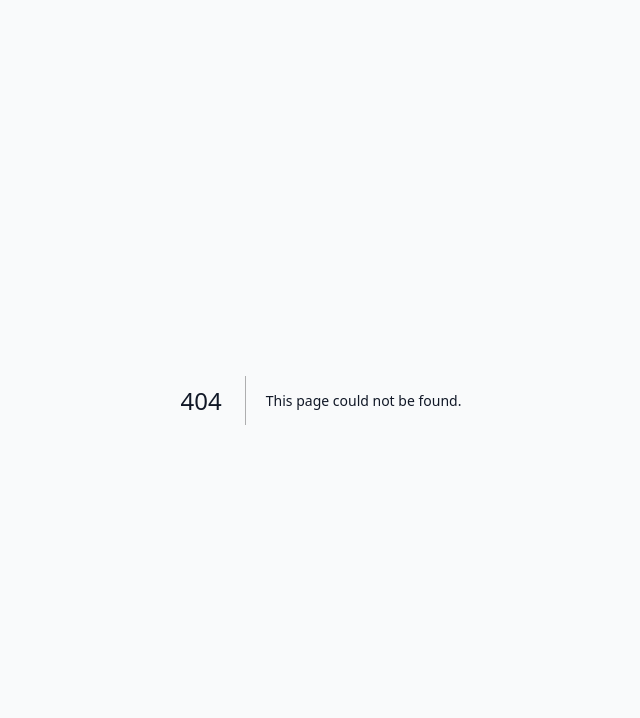
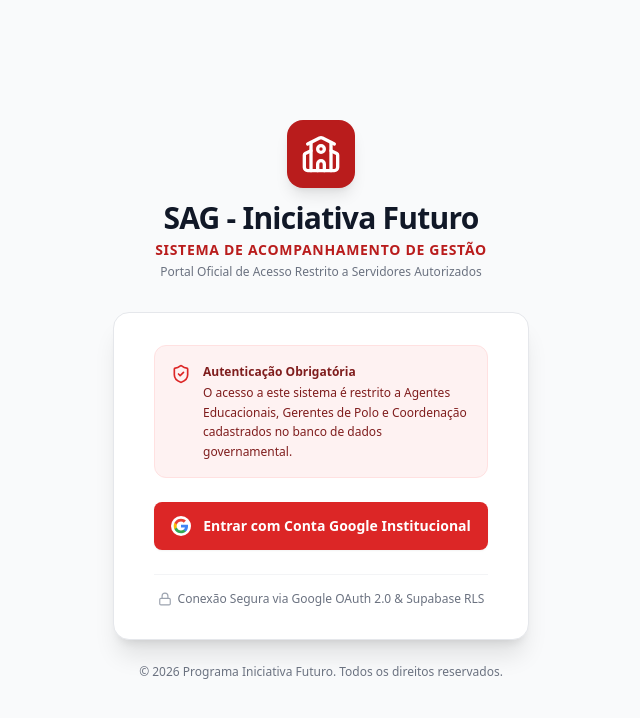
Before and after one commit to bolaojpa/sag, a Next.js app: page /login in a window 1280 px wide. Before the commit this address had no page. Shown: the top 718 px of the page, without its empty margins (319-959 px from the left). Built offline with nearby package versions, Linux system fonts and the light colour scheme; no server answers.

Commit message:
feat: Add institutional Login page, Auth Middleware and OAuth Callback

```diff
--- /dev/null
+++ b/src/app/auth/callback/route.ts
@@ -0,0 +1,44 @@
+import { createServerClient } from '@supabase/ssr';
+import { cookies } from 'next/headers';
+import { NextResponse } from 'next/server';
+
+export async function GET(request: Request) {
+  const { searchParams, origin } = new URL(request.url);
+  const code = searchParams.get('code');
+  const next = searchParams.get('next') ?? '/';
+
+  if (code) {
+    const cookieStore = cookies();
+    const supabaseUrl = process.env.NEXT_PUBLIC_SUPABASE_URL || 'https://mock-sag-project.supabase.co';
+    const supabaseAnonKey = process.env.NEXT_PUBLIC_SUPABASE_ANON_KEY || 'mock-anon-key';
+
+    const supabase = createServerClient(
+      supabaseUrl,
+      supabaseAnonKey,
+      {
+        cookies: {
+          getAll() {
+            return cookieStore.getAll();
+          },
+          setAll(cookiesToSet: Array<{ name: string; value: string; options?: any }>) {
+            try {
+              cookiesToSet.forEach(({ name, value, options }) =>
+                cookieStore.set(name, value, options)
+              );
+            } catch {
+              // Server component exception handling
+            }
+          },
+        },
+      }
+    );
+
+    const { error } = await supabase.auth.exchangeCodeForSession(code);
+    if (!error) {
+      return NextResponse.redirect(`${origin}${next}`);
+    }
+  }
+
+  // Se houver falha, redireciona para o login com indicação de erro
+  return NextResponse.redirect(`${origin}/login?error=auth_failed`);
+}
--- /dev/null
+++ b/src/app/login/page.tsx
@@ -0,0 +1,123 @@
+'use client';
+
+import React, { useState } from 'react';
+import { createClient } from '@/lib/supabase/client';
+import { School, ShieldCheck, Lock, AlertCircle, Loader2 } from 'lucide-react';
+
+export default function LoginPage() {
+  const [loading, setLoading] = useState(false);
+  const [errorMsg, setErrorMsg] = useState<string | null>(null);
+
+  const handleGoogleLogin = async () => {
+    setLoading(true);
+    setErrorMsg(null);
+    try {
+      const supabase = createClient();
+      const origin = typeof window !== 'undefined' ? window.location.origin : '';
+      const { error } = await supabase.auth.signInWithOAuth({
+        provider: 'google',
+        options: {
+          redirectTo: `${origin}/auth/callback`,
+        },
+      });
+
+      if (error) {
+        setErrorMsg(`Falha ao iniciar autenticação: ${error.message}`);
+        setLoading(false);
+      }
+    } catch (err: any) {
+      console.error('Erro de login:', err);
+      setErrorMsg('Erro de conexão ao tentar autenticar. Verifique sua rede.');
+      setLoading(false);
+    }
+  };
+
+  return (
+    <div className="min-h-screen bg-gray-50 flex flex-col justify-center py-12 sm:px-6 lg:px-8 antialiased">
+      {/* Cabeçalho Institucional */}
+      <div className="sm:mx-auto sm:w-full sm:max-w-md text-center">
+        <div className="inline-flex items-center justify-center bg-brand-700 text-white p-3.5 rounded-2xl shadow-lg mb-3">
+          <School className="w-10 h-10" />
+        </div>
+        <h1 className="text-2xl sm:text-3xl font-extrabold text-gray-900 tracking-tight">
+          SAG - Iniciativa Futuro
+        </h1>
+        <p className="mt-1 text-sm font-semibold text-brand-700 uppercase tracking-wider">
+          Sistema de Acompanhamento de Gestão
+        </p>
+        <p className="mt-1 text-xs text-gray-500">
+          Portal Oficial de Acesso Restrito a Servidores Autorizados
+        </p>
+      </div>
+
+      {/* Card Principal de Login */}
+      <div className="mt-8 sm:mx-auto sm:w-full sm:max-w-md px-4">
+        <div className="bg-white py-8 px-6 shadow-xl rounded-2xl border border-gray-200 sm:px-10 space-y-6">
+          <div className="bg-brand-50 p-4 rounded-xl border border-brand-100 flex items-start gap-3">
+            <ShieldCheck className="w-5 h-5 text-brand-600 shrink-0 mt-0.5" />
+            <div className="text-xs text-brand-900 leading-relaxed font-medium">
+              <span className="font-bold block text-brand-950 mb-0.5">Autenticação Obrigatória</span>
+              O acesso a este sistema é restrito a Agentes Educacionais, Gerentes de Polo e Coordenação cadastrados no banco de dados governamental.
+            </div>
+          </div>
+
+          {errorMsg && (
+            <div className="bg-red-50 text-red-700 p-3 rounded-lg border border-red-200 text-xs flex items-center gap-2">
+              <AlertCircle className="w-4 h-4 shrink-0 text-red-500" />
+              <span>{errorMsg}</span>
+            </div>
+          )}
+
+          {/* Botão Oficial Google OAuth */}
+          <button
+            onClick={handleGoogleLogin}
+            disabled={loading}
+            className="w-full btn-primary py-3.5 px-4 text-sm flex items-center justify-center gap-3 shadow-md hover:shadow-lg active:scale-[0.99] transition-all bg-brand-600 hover:bg-brand-700 text-white font-bold rounded-xl"
+          >
+            {loading ? (
+              <>
+                <Loader2 className="w-5 h-5 animate-spin" />
+                <span>Redirecionando para o Google...</span>
+              </>
+            ) : (
+              <>
+                {/* SVG Ícone Oficial Google */}
+                <svg className="w-5 h-5 bg-white rounded-full p-0.5" viewBox="0 0 24 24">
+                  <path
+                    fill="#4285F4"
+                    d="M22.56 12.25c0-.78-.07-1.53-.2-2.25H12v4.26h5.92c-.26 1.37-1.04 2.53-2.21 3.31v2.77h3.57c2.08-1.92 3.28-4.74 3.28-8.09z"
+                  />
+                  <path
+                    fill="#34A853"
+                    d="M12 23c2.97 0 5.46-.98 7.28-2.66l-3.57-2.77c-.98.66-2.23 1.06-3.71 1.06-2.86 0-5.29-1.93-6.16-4.53H2.18v2.84C3.99 20.53 7.7 23 12 23z"
+                  />
+                  <path
+                    fill="#FBBC05"
+                    d="M5.84 14.09c-.22-.66-.35-1.36-.35-2.09s.13-1.43.35-2.09V7.06H2.18C1.43 8.55 1 10.22 1 12s.43 3.45 1.18 4.94l2.85-2.22.81-.63z"
+                  />
+                  <path
+                    fill="#EA4335"
+                    d="M12 5.38c1.62 0 3.06.56 4.21 1.64l3.15-3.15C17.45 2.09 14.97 1 12 1 7.7 1 3.99 3.47 2.18 7.06l3.66 2.84c.87-2.6 3.3-4.52 6.16-4.52z"
+                  />
+                </svg>
+                <span>Entrar com Conta Google Institucional</span>
+              </>
+            )}
+          </button>
+
+          <div className="pt-4 border-t border-gray-100 text-center">
+            <div className="flex items-center justify-center gap-1.5 text-xs text-gray-500 font-medium">
+              <Lock className="w-3.5 h-3.5 text-gray-400" />
+              <span>Conexão Segura via Google OAuth 2.0 & Supabase RLS</span>
+            </div>
+          </div>
+        </div>
+
+        {/* Rodapé Institucional */}
+        <p className="mt-6 text-center text-xs text-gray-500">
+          &copy; {new Date().getFullYear()} Programa Iniciativa Futuro. Todos os direitos reservados.
+        </p>
+      </div>
+    </div>
+  );
+}
```
Also changed, not shown: middleware.ts (added, +74 -0 lines).
